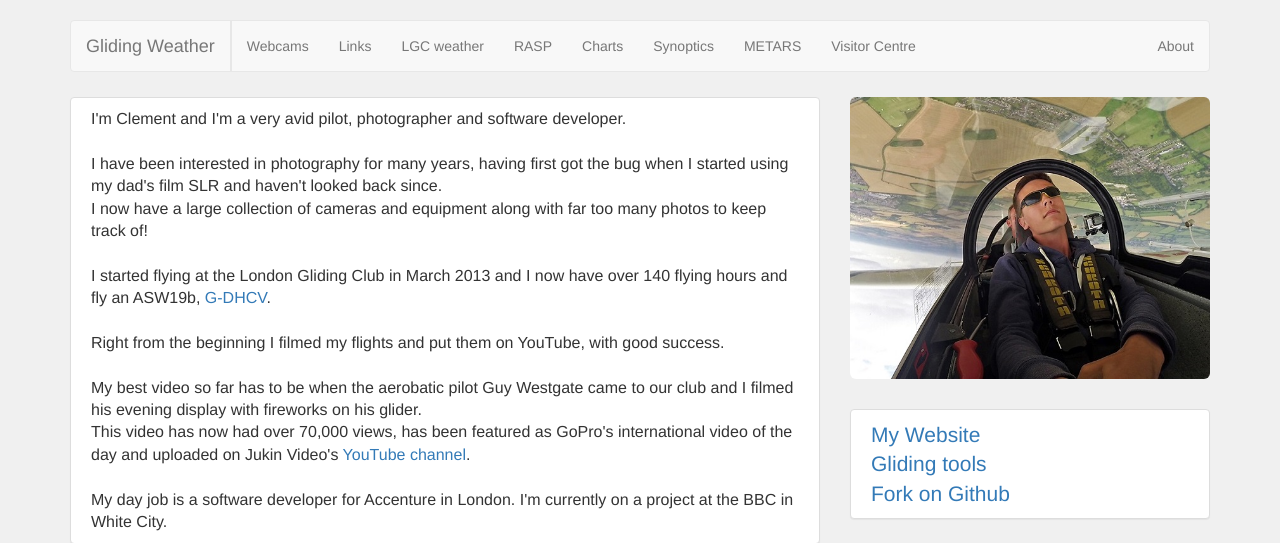
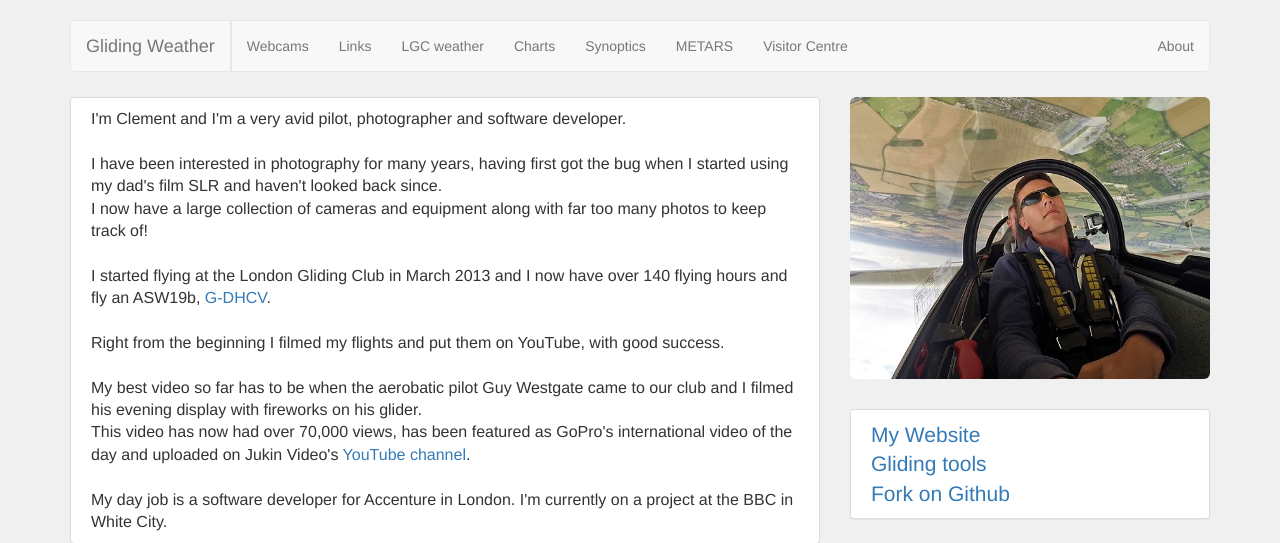
Before and after one commit to clementallen/weather, a PHP site: page /about/index.php in a window 1280 px wide. Shown: the top 543 px of the page. Run offline with PHP 8.4, Linux system fonts and the light colour scheme.

Commit message:
Hidden rasp link

```diff
--- a/_layout/header.php
+++ b/_layout/header.php
@@ -39,7 +39,7 @@ include( '../assets/weatherdata.php');
                     <li id="webcam-link" class="navlink<"><a href="../webcams">Webcams</a></li>
                     <li id="links-link" class="navlink"><a href="../links">Links</a></li>
                     <li id="lgcweather-link" class="navlink"><a href="../lgc">LGC weather</a></li>
-                    <li id="rasp-link" class="navlink"><a href="../rasp">RASP</a></li>
+                    <!-- <li id="rasp-link" class="navlink"><a href="../rasp">RASP</a></li> -->
                     <li id="charts-link" class="navlink"><a href="../charts">Charts</a></li>
                     <li id="synoptics-link" class="navlink"><a href="../synoptics">Synoptics</a></li>
                     <li id="metars-link" class="navlink"><a href="../metars">METARS</a></li>
@@ -50,7 +50,7 @@ include( '../assets/weatherdata.php');
                     <li id="webcam-link" class="navlink"><a href="../webcams">Webcams</a></li>
                     <li id="links-link" class="navlink"><a href="../links">Links</a></li>
                     <li id="lgcweather-link" class="navlink"><a href="../lgc">LGC weather</a></li>
-                    <li id="rasp-link" class="navlink"><a href="../rasp">RASP</a></li>
+                    <!-- <li id="rasp-link" class="navlink"><a href="../rasp">RASP</a></li> -->
                     <li id="charts-link" class="navlink"><a href="../charts">Charts</a></li>
 
                     <li class="dropdown">
```
